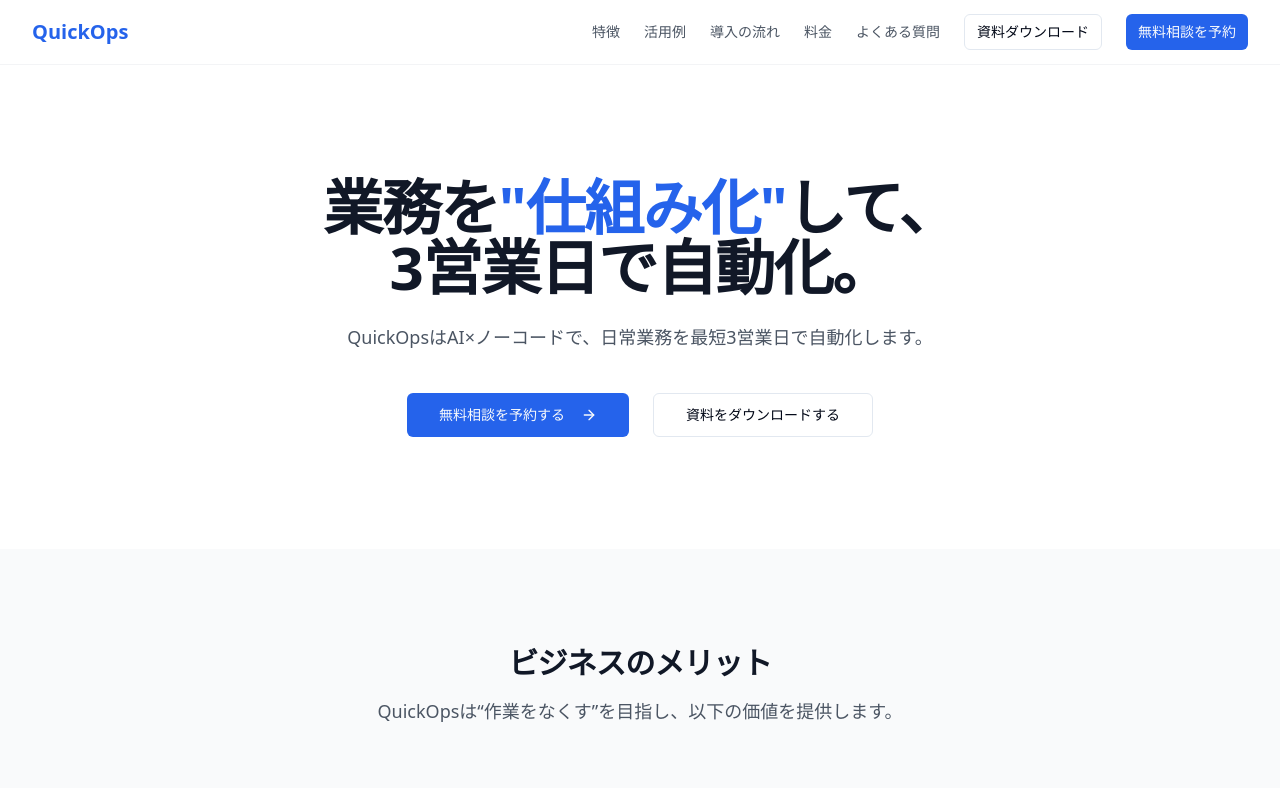
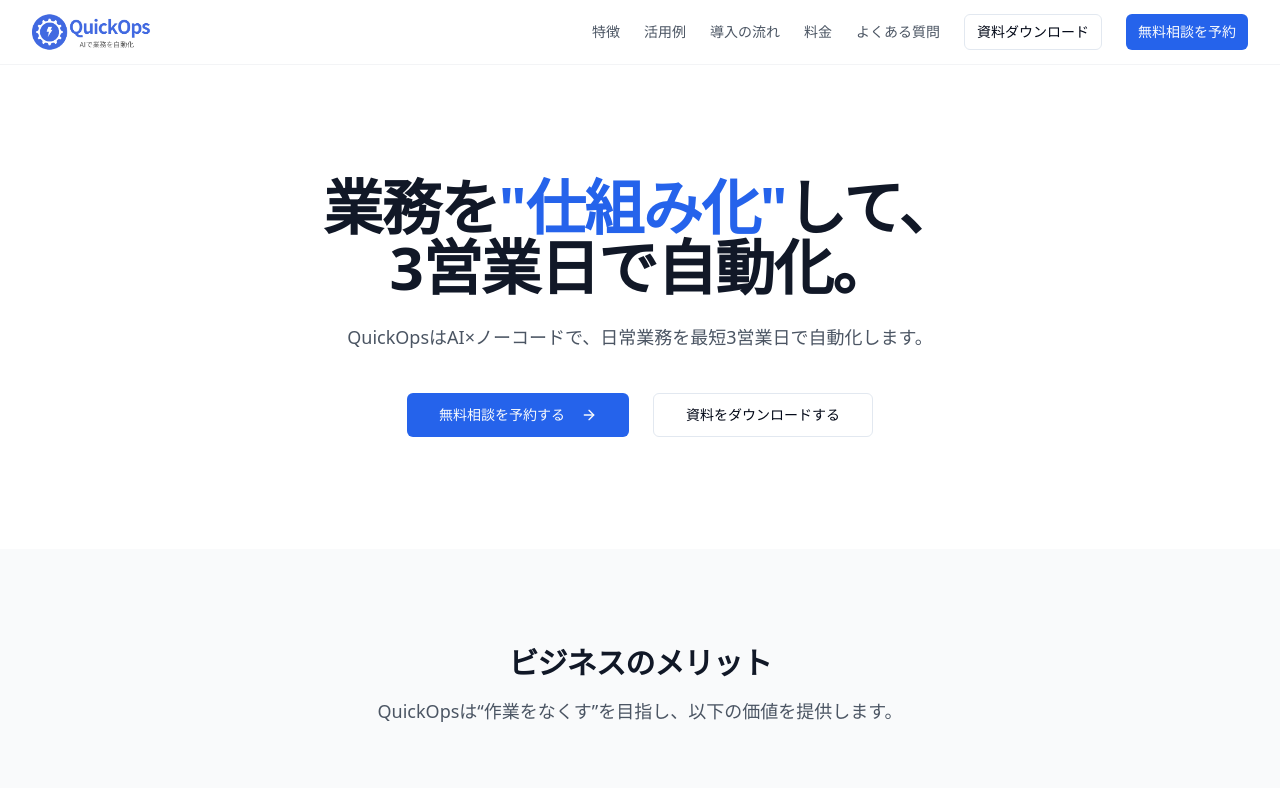
Before and after one commit to higa-pixel/quickops-lp, a Next.js app: page / in a window 1280 px wide. Shown: the top 788 px of the page. Built offline with nearby package versions, Linux system fonts and the light colour scheme.

Commit message:
import Image from next/image

```diff
--- a/components/header.tsx
+++ b/components/header.tsx
@@ -2,6 +2,7 @@
 
 import { useState } from "react"
 import Link from "next/link"
+import Image from "next/image" // 追加：Imageコンポーネントをインポート
 import { Menu, X } from "lucide-react"
 import { Button } from "@/components/ui/button"
 
@@ -13,7 +14,12 @@ export default function Header() {
       <div className="container mx-auto flex h-16 items-center justify-between px-4 sm:px-6 lg:px-8">
         <div className="flex items-center">
           <Link href="/" className="flex items-center space-x-2">
-            <span className="text-xl font-bold text-blue-600">QuickOps</span>
+            <Image
+              src="/placeholder-logo.png"
+              alt="QuickOps"
+              width={120}
+              height={40}
+            />
           </Link>
         </div>
 
```
Also changed, not shown: public/placeholder-logo.png.
